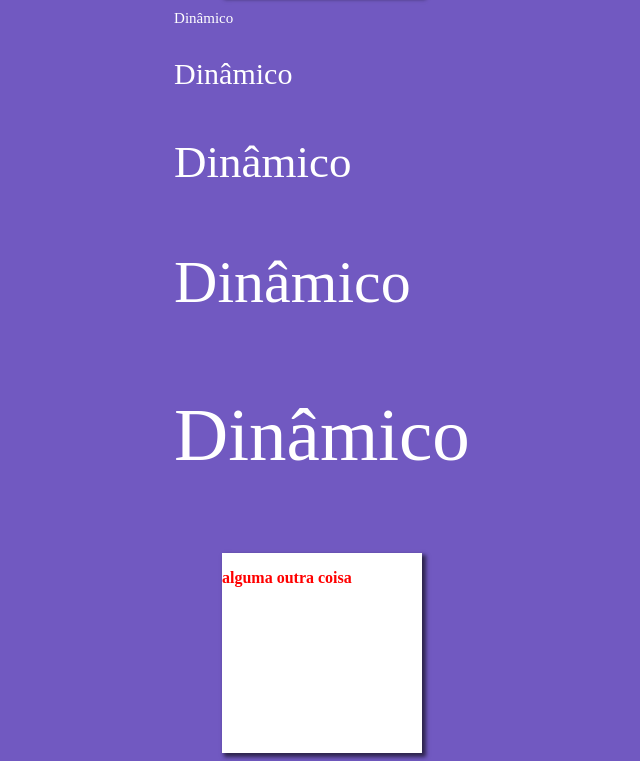
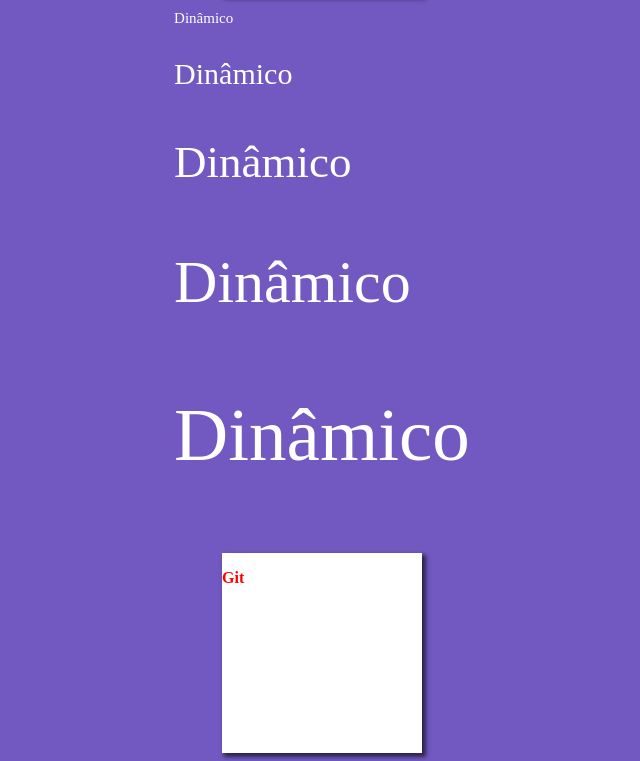
Before and after one commit to rodrigojgrande/sass, a plain HTML site: page index.html in a window 1280 px wide. Shown: the part 543-1304 px from the top of the page, without its empty margins (318-958 px from the left). Drawn offline with Linux system fonts and the light colour scheme.

Commit message:
test: Git ssh

```diff
--- a/index.html
+++ b/index.html
@@ -29,7 +29,7 @@
     </div>
 
     <div class="container">
-        <p>alguma outra coisa</p>
+        <p>Git</p>
     </div>
 </body>
 
```
